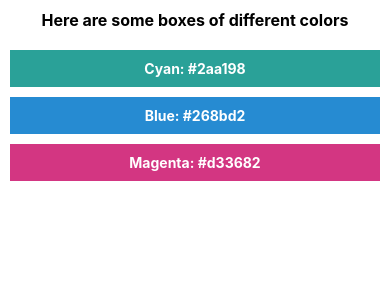
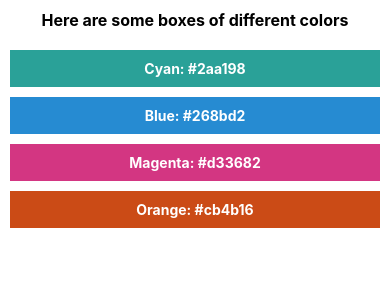
Before and after one commit to tipicatala/react-native-expo-test, a React Native app: screen / in a window 390 px wide. Shown: the top 300 px of the page. Built offline with nearby package versions, Linux system fonts and the light colour scheme.

Commit message:
to component

```diff
--- a/App.js
+++ b/App.js
@@ -1,5 +1,6 @@
 import React from 'react';
 import { View, Text, SafeAreaView, StyleSheet } from 'react-native';
+import ColoredBox from './components/ColoredBox'
 
 const App = () => {
   return (
@@ -7,15 +8,10 @@ const App = () => {
       <View style={styles.container}>
         <Text style={styles.header}>Here are some boxes of different colors</Text>
       </View>
-      <View style={[styles.container, styles.cyan]}>
-        <Text style={[styles.subTitle]}>Cyan: #2aa198</Text>
-      </View>
-      <View style={[styles.container, styles.blue]}>
-        <Text style={[styles.subTitle]}>Blue: #268bd2</Text>
-      </View>
-      <View style={[styles.container, styles.magenta]}>
-        <Text style={[styles.subTitle]}>Magenta: #d33682</Text>
-      </View>
+      <ColoredBox name='Cyan' color='#2aa198' />
+      <ColoredBox name='Blue' color='#268bd2' />
+      <ColoredBox name='Magenta' color='#d33682' />
+      <ColoredBox name='Orange' color='#cb4b16' />
     </SafeAreaView>
   );
 };
@@ -28,14 +24,6 @@ const styles = StyleSheet.create({
     marginHorizontal: 10,
     marginBottom: 10,
   },
-  cyan: { backgroundColor: '#2aa198' },
-  blue: { backgroundColor: '#268bd2' },
-  magenta: { backgroundColor: '#d33682' },
-  subTitle: {
-    fontWeight: 'bold',
-    color: 'white',
-    fontSize: 14,
-  },
   header: {
     fontSize: 16,
     fontWeight: 'bold',
--- /dev/null
+++ b/components/ColoredBox.js
@@ -0,0 +1,27 @@
+import React from 'react';
+import { View, Text, StyleSheet } from 'react-native';
+
+const ColoredBox = ({name, color}) => {
+  return (
+      <View style={[styles.container, { backgroundColor: color }]}>
+        <Text style={[styles.subTitle]}>{name}: {color}</Text>
+      </View>
+  );
+};
+
+const styles = StyleSheet.create({
+  container: {
+    paddingVertical: 10,
+    paddingHorizontal: 30,
+    alignItems: 'center',
+    marginHorizontal: 10,
+    marginBottom: 10,
+  },
+  subTitle: {
+    fontWeight: 'bold',
+    color: 'white',
+    fontSize: 14,
+  },
+})
+
+export default ColoredBox;
```
